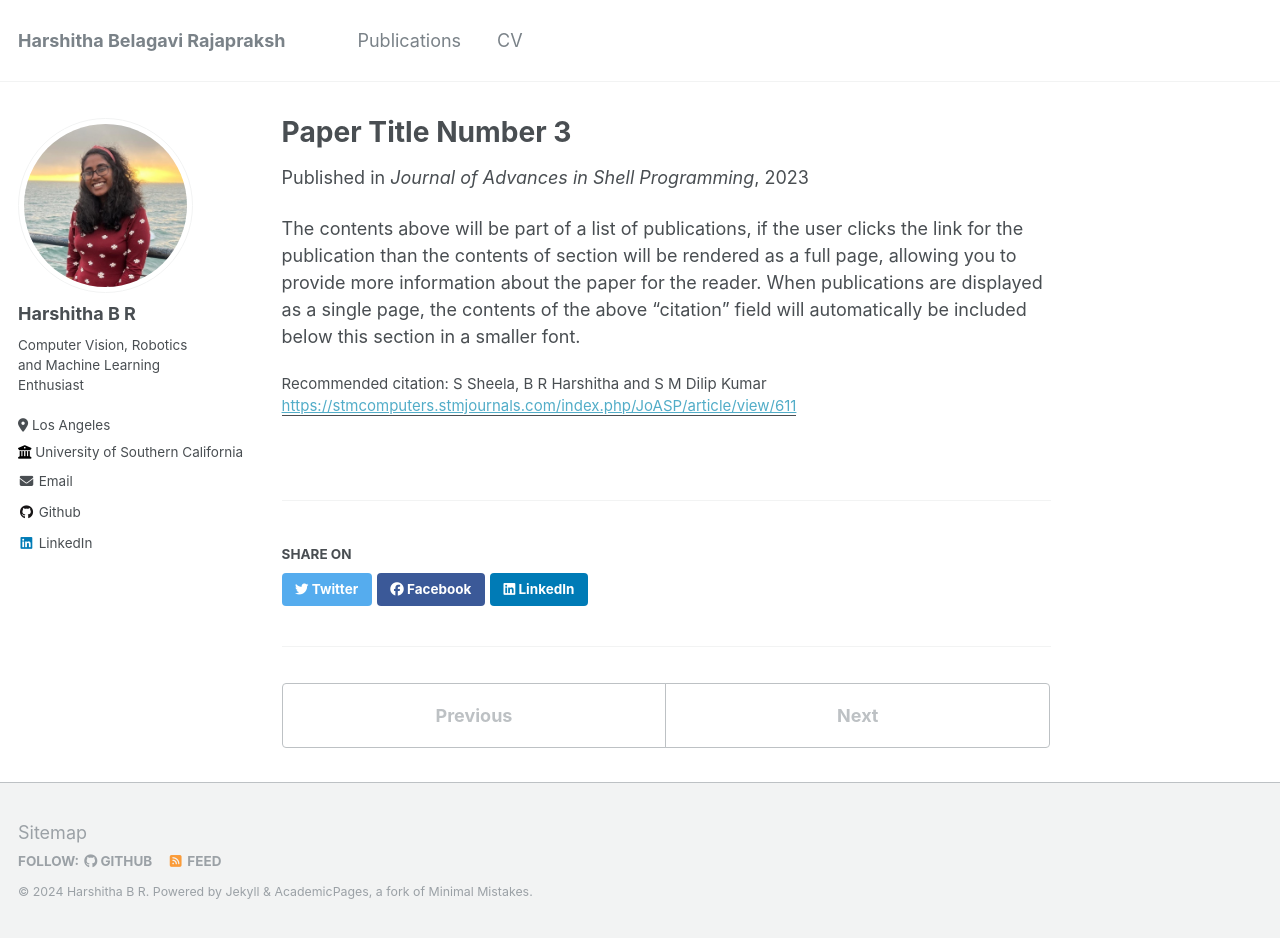
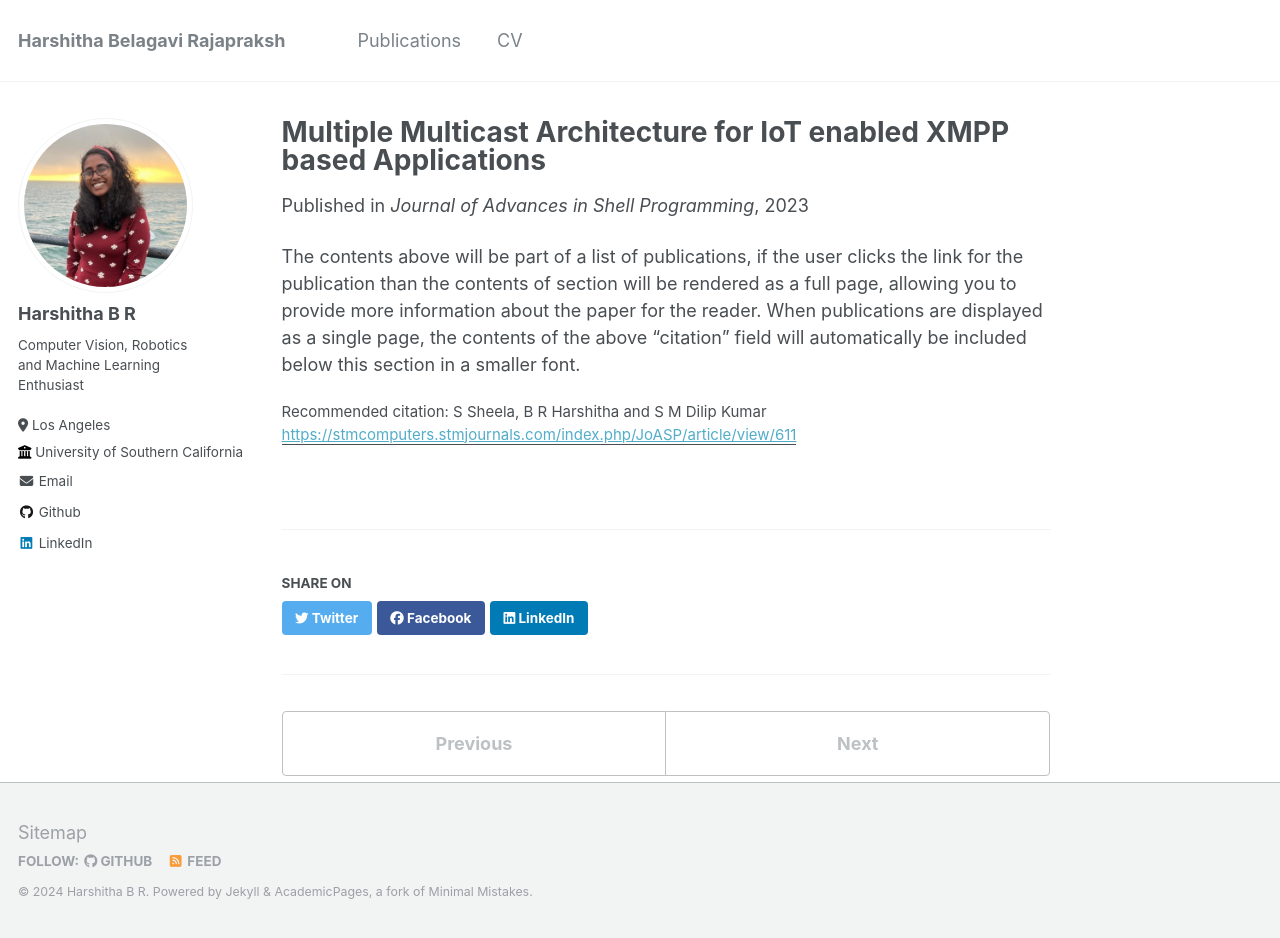
Before and after one commit to HarshithaBR/harshithabr.github.io, a Jekyll site: the page built from _publications/2015-10-01-paper-title-number-3.md, in a window 1280 px wide and 938 px high. Built offline with Jekyll 4.4.1, drawn with Linux system fonts in a browser that asks for light colours.

Commit message:
Update 2015-10-01-paper-title-number-3.md

```diff
--- a/_publications/2015-10-01-paper-title-number-3.md
+++ b/_publications/2015-10-01-paper-title-number-3.md
@@ -1,5 +1,5 @@
 ---
-title: "Paper Title Number 3"
+title: "Multiple Multicast Architecture for IoT enabled XMPP based Applications"
 collection: publications
 permalink: /publication/2015-10-01-paper-title-number-3
 date: 2023-10-01
```
